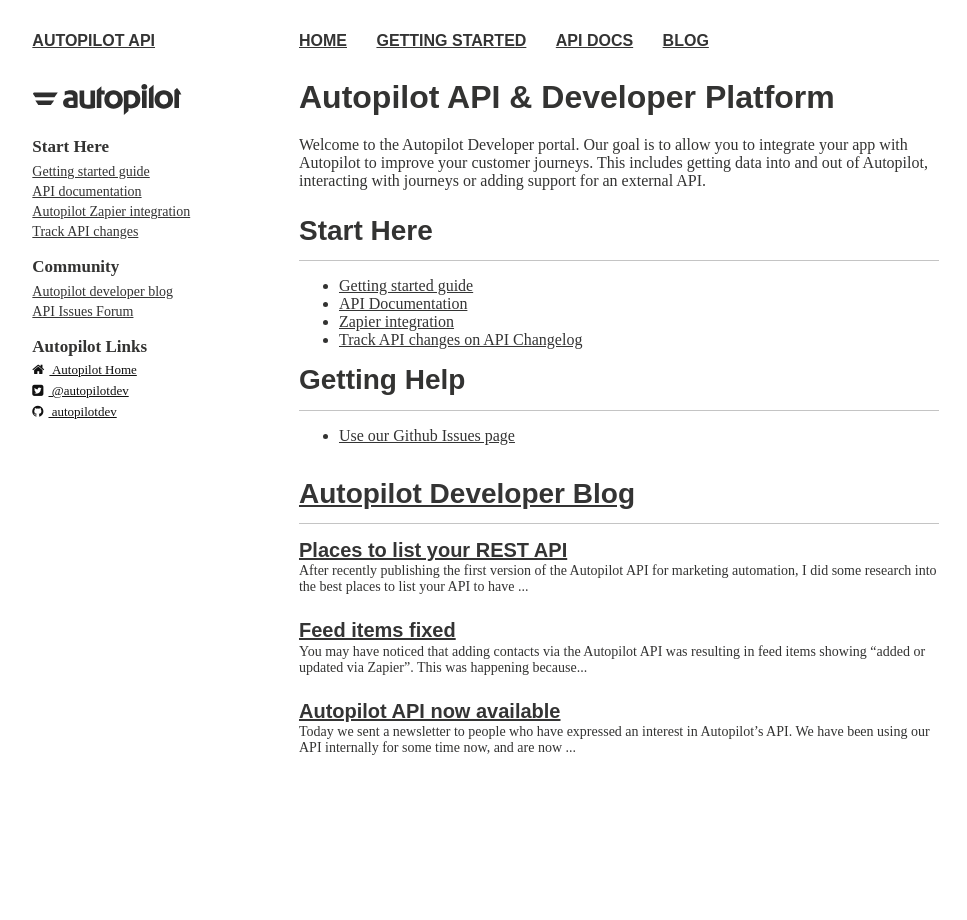
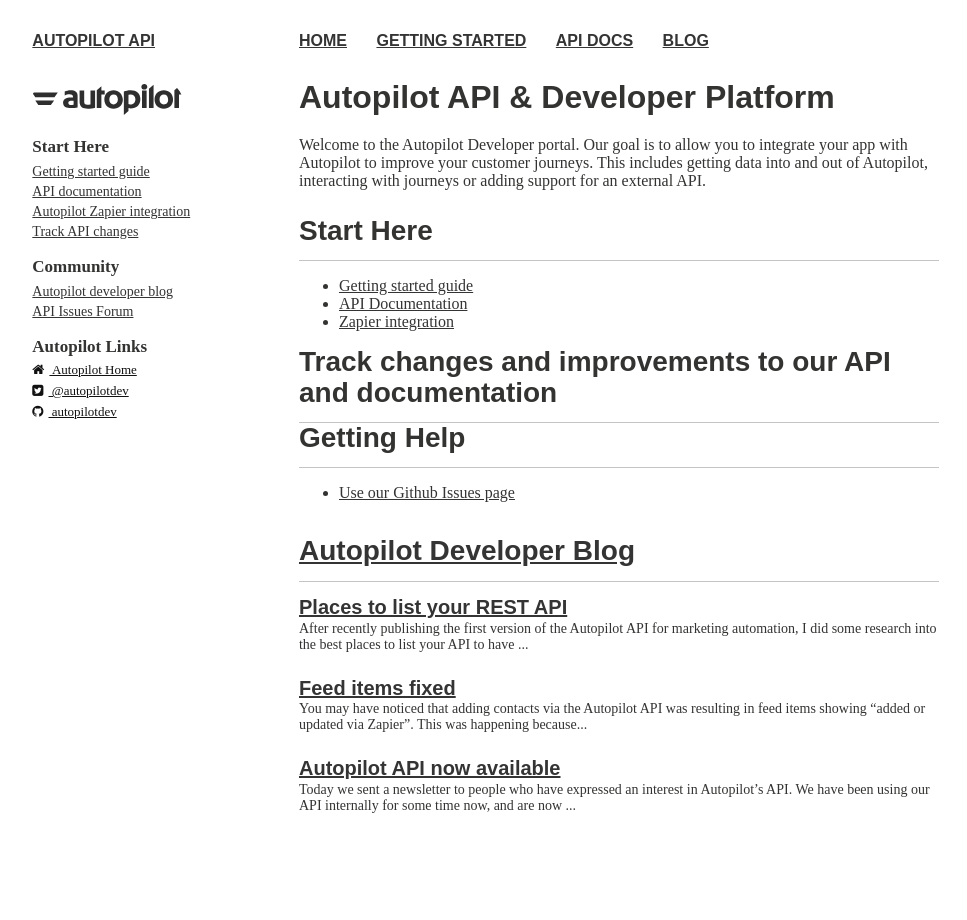
Before and after one commit to autopilotdev/autopilotdev.github.io, a Jekyll site: the page built from index.md, in a window 1280 px wide. Shown: the whole page, without its empty margins (21-988 px from the left). Built offline with Jekyll 4.4.1, drawn with Linux system fonts in a browser that asks for light colours; nearby versions of some CDN libraries; some web fonts are replaced; a script that is not in the unit is left out.

Commit message:
Add API Changelog follow button

```diff
--- a/index.md
+++ b/index.md
@@ -13,7 +13,10 @@ journeys. This includes getting data into and out of Autopilot, interacting with
 * [Getting started guide](/getting-started)
 * [API Documentation](http://docs.autopilot.apiary.io/)
 * [Zapier integration](/zapier)
-* [Track API changes on API Changelog](https://www.apichangelog.com/api/autopilot)
+
+### Track changes and improvements to our API and documentation
+
+<script type="text/javascript" src="//www.apichangelog.com/static/widget/follow.js" api="autopilot"></script>
 
 ### Getting Help
 
```
